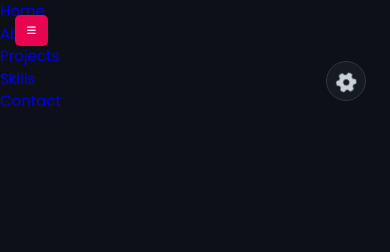
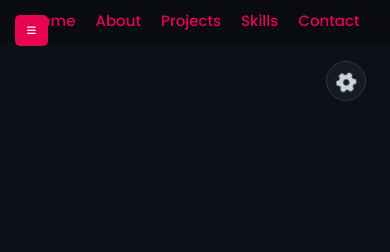
Before and after one commit to amitpaul3002/My-Portfolio, a plain HTML site: page index.html in a window 390 px wide. Shown: the top 252 px of the page. Drawn offline with nearby package versions, Linux system fonts and the light colour scheme; a web font is replaced by a local one.

Commit message:
Update style.css
add header design for max width <1200

```diff
--- a/css/style.css
+++ b/css/style.css
@@ -27,6 +27,32 @@ body
     outline: none;
     text-decoration: none;
     box-sizing: border-box;
+}
+.main-header {
+  display: none; /* stays hidden by default until max-width condition */
+  position: fixed;
+  top: 0;
+  left: 0;
+  width: 100%;
+  background: rgba(0, 0, 0, 0.3); /* transparent black overlay (adjust opacity) */
+  backdrop-filter: blur(6px);      /* optional: adds glass-like blur effect */
+  z-index: 1000;
+  padding: 10px 0;
+}
+
+.main-header ul {
+  list-style: none;
+  display: flex;
+  justify-content: center;
+  gap: 20px;
+  margin: 0;
+  padding: 0;
+}
+
+.main-header a {
+  color: var(--skin-color);  /* keeps links visible on transparent background */
+  text-decoration: none;
+  font-weight: 500;
 }
 .A {
     display: inline-block;
@@ -798,10 +824,15 @@ h3.my-profession{
 }
 @media (max-width:1199px){
     .aside{
-        left: -270px;
+        display: none;
     }
-    .main-content{
-        margin-left: 0;
+
+    .main-header {
+        display: block;
+    }
+    .main-content {
+        margin-left: 0; /* no sidebar space */
+        padding-top: 60px; /* space for fixed header */
     }
     .about .about-content .personal-info .info-item p span{
         display: block;
@@ -836,3 +867,4 @@ h3.my-profession{
         max-width: 100%;
     }
 }
+/* Default: header hidden, sidebar visible */
```
